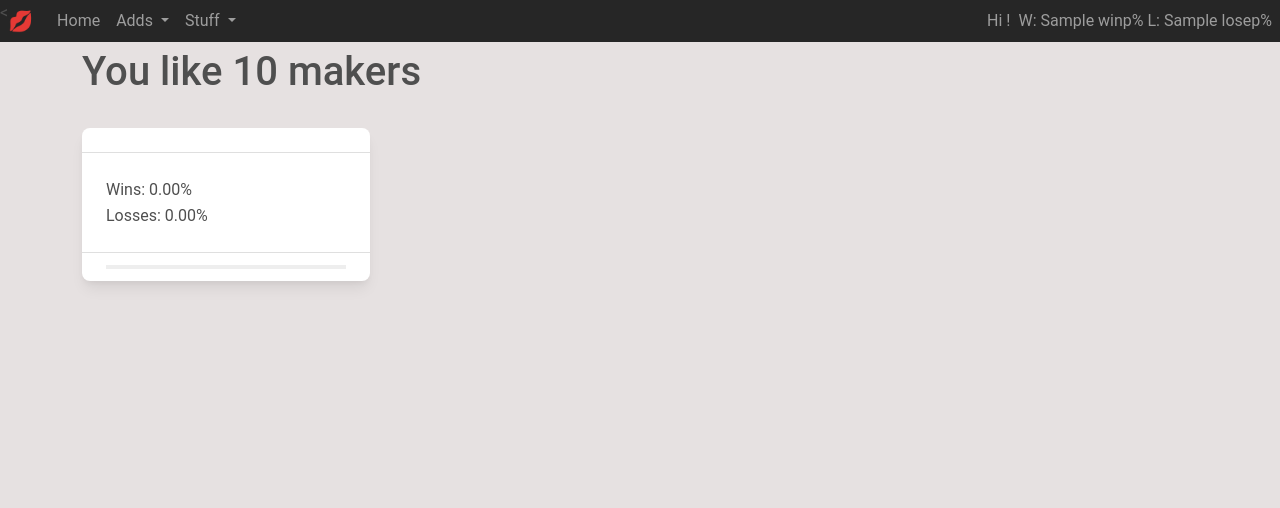
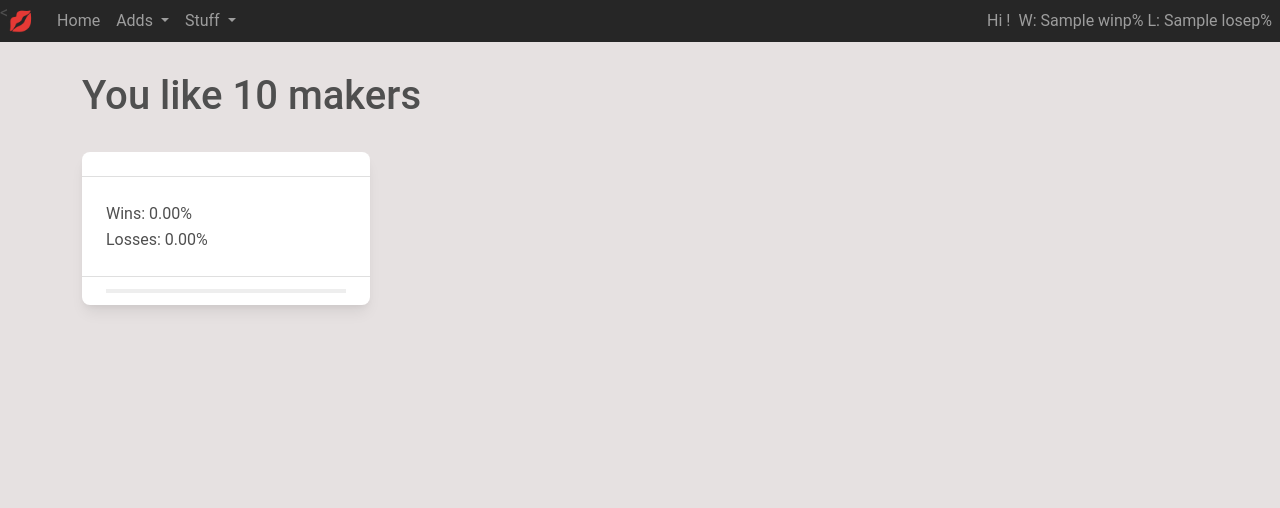
Before and after one commit to sillypears/raffle-entries, a Flask app: template project/templates/makers.html in a window 1280 px wide. Shown: the top 508 px of the page. Run offline with Flask 2, Linux system fonts and the light colour scheme; tables that the repository leaves empty hold one stand-in row (values such as "Sample post"); the template is opened without the code that fills it: values that come from a table or form of the project are taken from there, most other values are stand-ins (such as "Sample title", 1, 10 or a date in 2020); parts of the project's set-up code (start-up, migrations or seed data) failed here and were passed over.

Commit message:
Moved things

```diff
--- a/project/templates/makers.html
+++ b/project/templates/makers.html
@@ -1,7 +1,7 @@
 {% extends "layout.html" %}
 {% block content %}
 
-<div class="mt-4 pt-4 container">
+<div class="my-5 pt-4 container">
     <h1 class="h1">You like {{ total }} maker{% if total != 1 %}s{%endif%}</h1>
     <div class="row">
     {% for maker in makers %}
```
